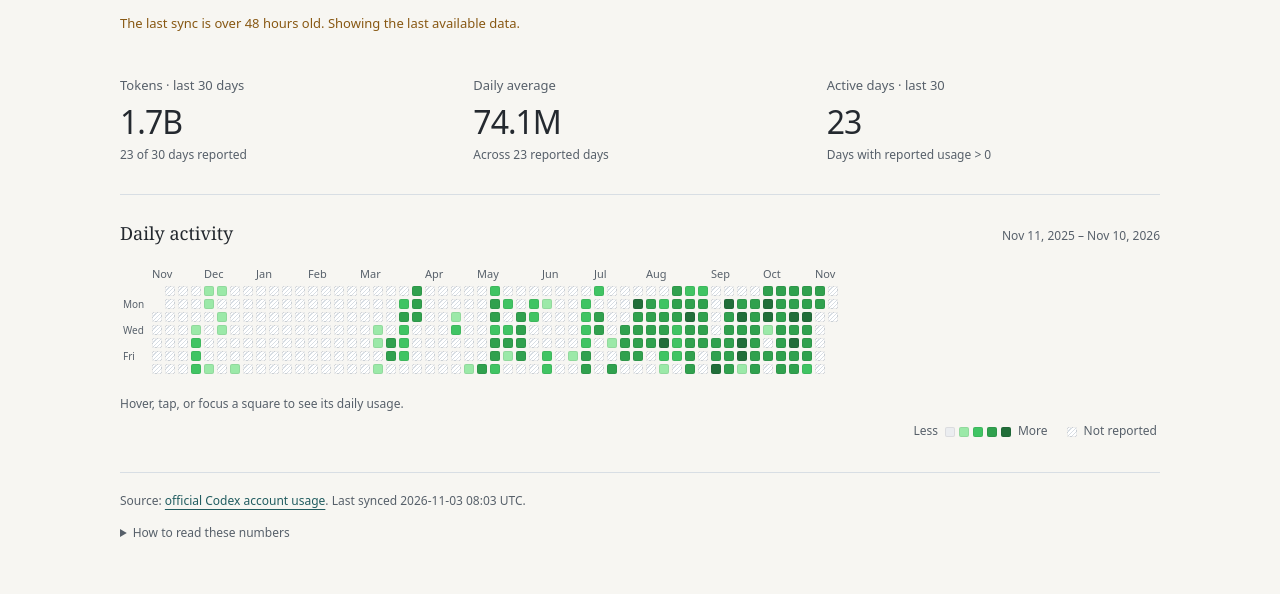
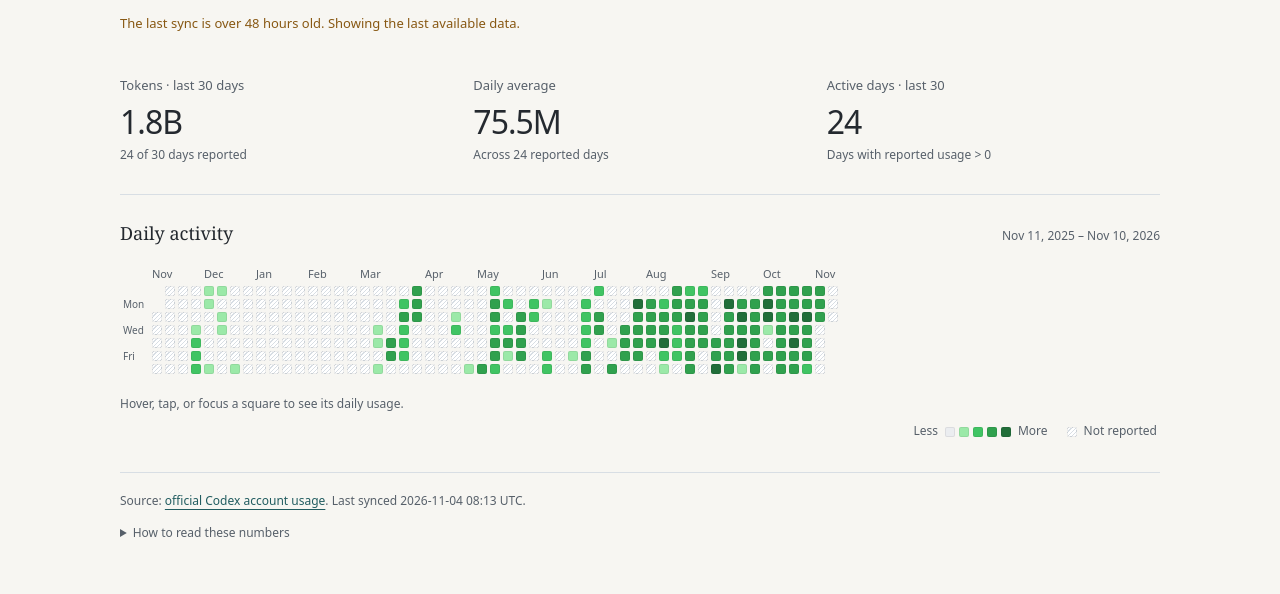
Before and after one commit to jzstark/jzstark.github.io, a Jekyll site: the page built from activity.html, in a window 1280 px wide. Shown: the part 351-945 px from the top of the page. Built offline with Jekyll 4.4.1, drawn with Linux system fonts in a browser that asks for light colours.

Commit message:
Update Codex daily activity

```diff
--- a/assets/data/codex-usage.json
+++ b/assets/data/codex-usage.json
@@ -5,12 +5,12 @@
     "name": "Codex account usage",
     "url": "https://learn.chatgpt.com/docs/app-server#7-token-usage-chatgpt"
   },
-  "updated_at": "2026-11-03T08:03:47Z",
+  "updated_at": "2026-11-04T08:13:08Z",
   "summary": {
-    "lifetimeTokens": 6078119899,
+    "lifetimeTokens": 6187201361,
     "peakDailyTokens": 230002159,
-    "currentStreakDays": 23,
-    "longestStreakDays": 23
+    "currentStreakDays": 24,
+    "longestStreakDays": 24
   },
   "days": [
     {
@@ -591,7 +591,11 @@
     },
     {
       "date": "2026-11-02",
-      "tokens": 42694356
+      "tokens": 96325095
+    },
+    {
+      "date": "2026-11-03",
+      "tokens": 55450723
     }
   ]
 }
```
